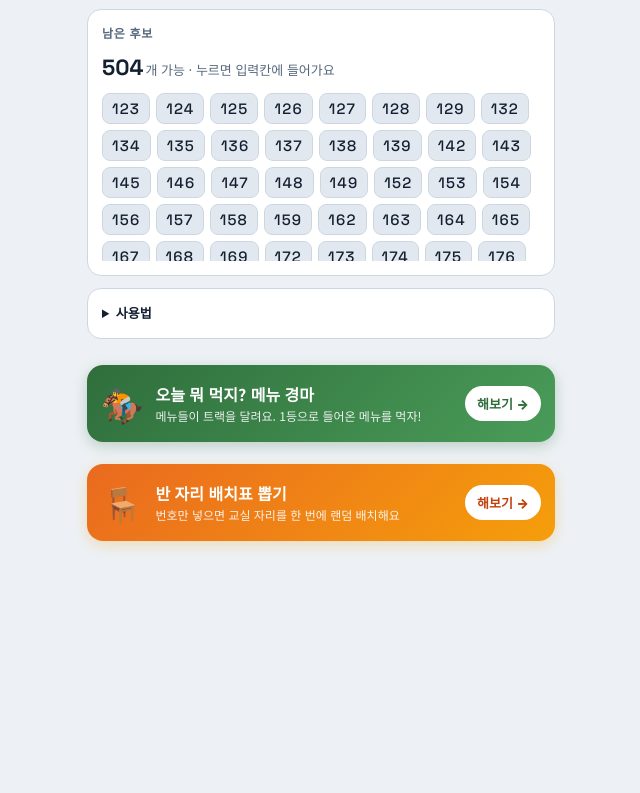
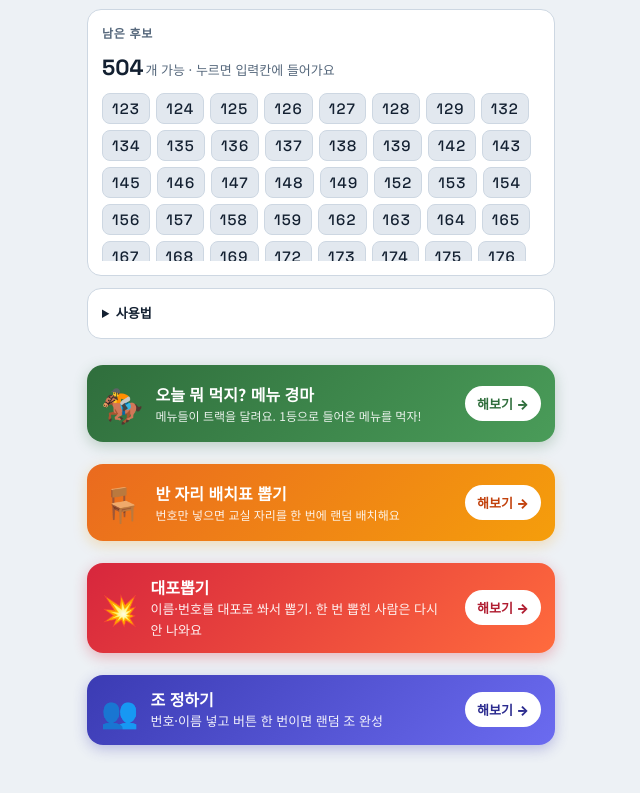
Before and after one commit to angloveKR/number-baseball, a plain HTML site: page index.html in a window 1280 px wide. Shown: the part 1157-1950 px from the top of the page, without its empty margins (319-959 px from the left). Before the commit the page ends 1746 px from the top, so only its background shows below. Drawn offline with Linux system fonts and the light colour scheme.

Commit message:
대포뽑기·조 정하기 배너 추가

```diff
--- a/index.html
+++ b/index.html
@@ -242,6 +242,21 @@ details ol{margin:8px 0 0;padding-left:20px}
       <small style="font-size:12px;opacity:.9;line-height:1.35">번호만 넣으면 교실 자리를 한 번에 랜덤 배치해요</small>
     </span>
     <span style="flex:none;background:#fff;color:#c2410c;font-weight:900;font-size:13px;padding:8px 12px;border-radius:999px">해보기 →</span>
+  </a>
+
+  <!-- 다른 사이트: 대포뽑기 -->
+  <a href="https://anglovekr.github.io/cannon-draw/" target="_blank" rel="noopener"
+     style="display:flex;align-items:center;gap:12px;margin-top:10px;padding:14px;border-radius:16px;text-decoration:none;color:#fff;background:linear-gradient(135deg,#d7263d,#ff6b3d);box-shadow:0 4px 14px rgba(215,38,61,.3)">
+    <span style="flex:none;font-size:30px;line-height:1">💥</span>
+    <span style="flex:1;min-width:0;line-height:1.35"><b style="display:block;font-size:16px">대포뽑기</b><span style="font-size:13px;opacity:.92">이름·번호를 대포로 쏴서 뽑기. 한 번 뽑힌 사람은 다시 안 나와요</span></span>
+    <span style="flex:none;background:#fff;color:#b01d31;font-weight:900;font-size:13px;padding:8px 12px;border-radius:999px">해보기 →</span>
+  </a>
+  <!-- 다른 사이트: 조 정하기 -->
+  <a href="https://anglovekr.github.io/team-maker/" target="_blank" rel="noopener"
+     style="display:flex;align-items:center;gap:12px;margin-top:10px;padding:14px;border-radius:16px;text-decoration:none;color:#fff;background:linear-gradient(135deg,#3b3bb3,#6b6bf0);box-shadow:0 4px 14px rgba(59,59,179,.3)">
+    <span style="flex:none;font-size:30px;line-height:1">👥</span>
+    <span style="flex:1;min-width:0;line-height:1.35"><b style="display:block;font-size:16px">조 정하기</b><span style="font-size:13px;opacity:.92">번호·이름 넣고 버튼 한 번이면 랜덤 조 완성</span></span>
+    <span style="flex:none;background:#fff;color:#2b2b8f;font-weight:900;font-size:13px;padding:8px 12px;border-radius:999px">해보기 →</span>
   </a>
 </div>
 
```
